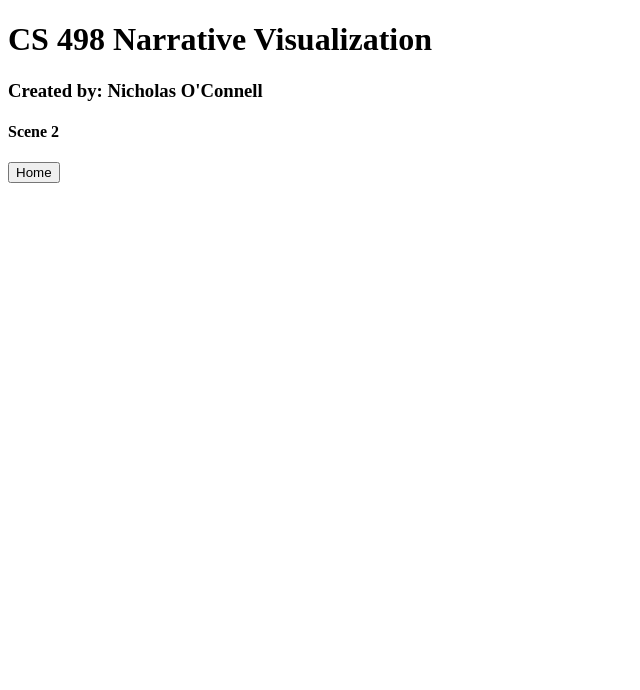
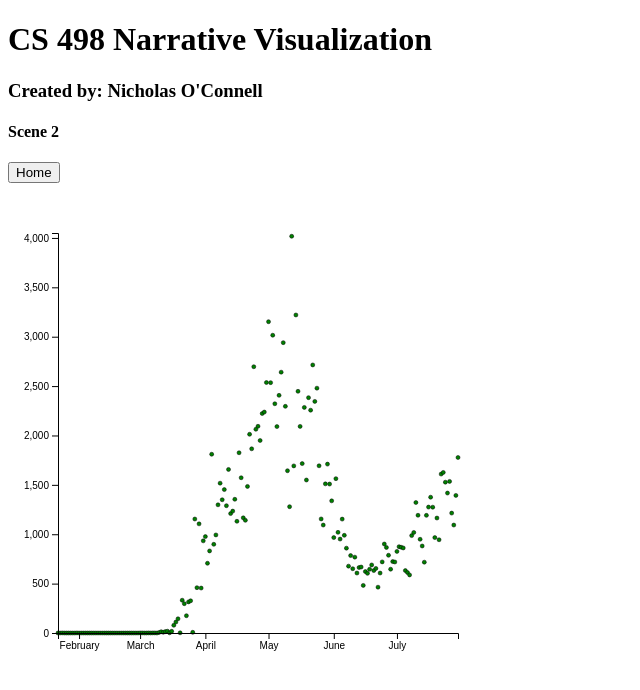
Before and after one commit to nro3/nro3.github.io, a plain HTML site: page Scene2.html in a window 1280 px wide. Shown: the whole page, without its empty margins (0-640 px from the left). Drawn offline with nearby package versions, Linux system fonts and the light colour scheme.

Commit message:
Update Scene2.html

```diff
--- a/Scene2.html
+++ b/Scene2.html
@@ -1,13 +1,15 @@
 <!DOCTYPE html>
 <html>
 <script src='https://d3js.org/d3.v5.min.js'></script>
-<body>
+<body onload='init()'>
 <h1> CS 498 Narrative Visualization </h1>
 <h3> Created by: Nicholas O'Connell </h3>
 <h4> Scene 2 </h4>
 <input type="button" onclick="window.location.href='https://nro3.github.io/index.html';" value="Home" />
 <br>
 <script>
+async function init() {
+	const covid_data = await d3.csv('https://nro3.github.io/IllinoisCOVIDData.csv');
 	var width = 500,
 		height = 500,
 		margin = 50;
@@ -16,6 +18,35 @@ var svg = d3.select("body")
 				.append("svg")
 				.attr("width", width)
 				.attr("height", height);
+
+	var x = d3.scaleTime()
+			.domain([new Date("2020-01-22"), new Date("2020-07-30")])
+			.range([0,(width-2*margin)]);
+	var y = d3.scaleLinear()
+			.domain([4050,0])
+			.range([0,(height-2*margin)]);
+
+	svg.append("g")
+		.attr("transform","translate("+margin+","+margin+")")
+		.selectAll("circle")
+		.data(covid_data)
+		.enter()
+		.append("circle")
+			.attr("cx", function(d,i) { return x(new Date(d.Date)); })
+			.attr("cy", function(d,i) { return y(d.New_Daily_Cases); })
+			.attr("r", 2)
+			.attr("fill", "green")
+			.attr("stroke-width", "0.5px")
+			.attr("stroke", "black");
+
+	svg.append("g")
+		.attr("transform","translate("+margin+","+margin+")")
+		.call(d3.axisLeft(y));
+
+	svg.append("g")
+		.attr("transform","translate("+margin+","+(height-margin)+")")
+		.call(d3.axisBottom(x));
+}
 </script>
 </body>
 </html>
```
Lines whose indentation alone changed are shown as unchanged.
